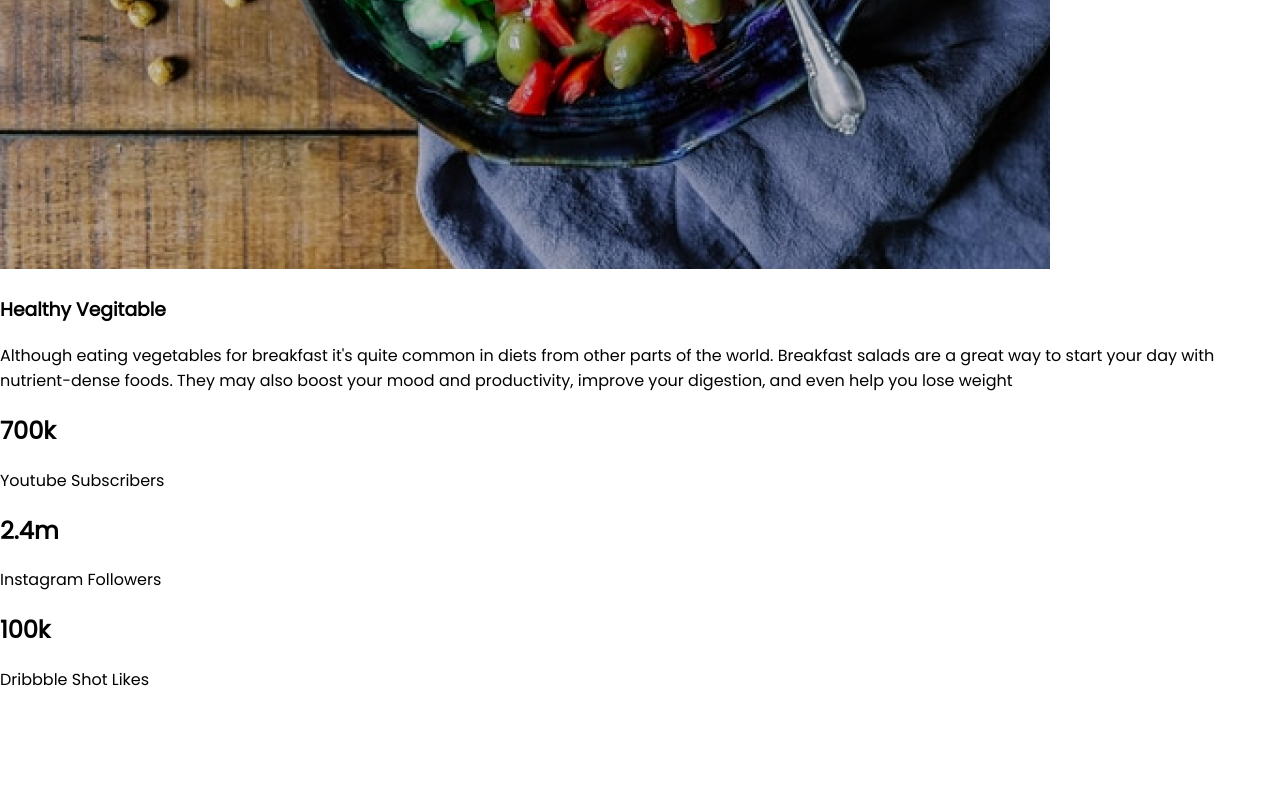
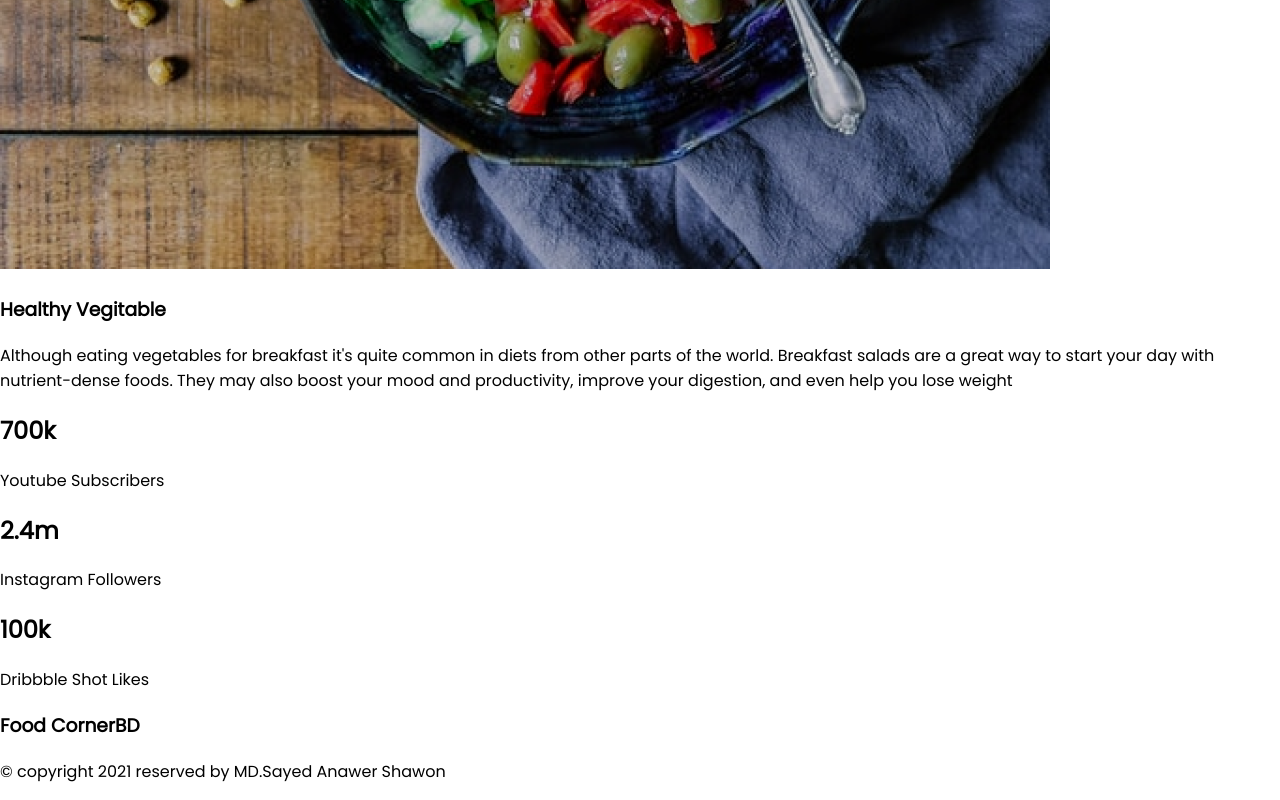
Before and after one commit to Sayed-Anawer/food-cornerBD, a plain HTML site: page index.html in a window 1280 px wide. Shown: the part 5375-6175 px from the top of the page. Before the commit the page ends 6083 px from the top, so only its background shows below. Drawn offline with Linux system fonts and the light colour scheme.

Commit message:
Created: Footer Section in HTML

```diff
--- a/index.html
+++ b/index.html
@@ -77,5 +77,13 @@
           </div>
         </div>
       </section>
+      <!--Footer Section-->
+      <footer>
+          <h3>
+              <span class="name-color">Food</span>
+              <span class="gray-color">CornerBD</span>
+          </h3>
+          <p>&copy; copyright 2021 reserved by MD.Sayed Anawer Shawon</p>
+      </footer>
 </body>
 </html>
```
